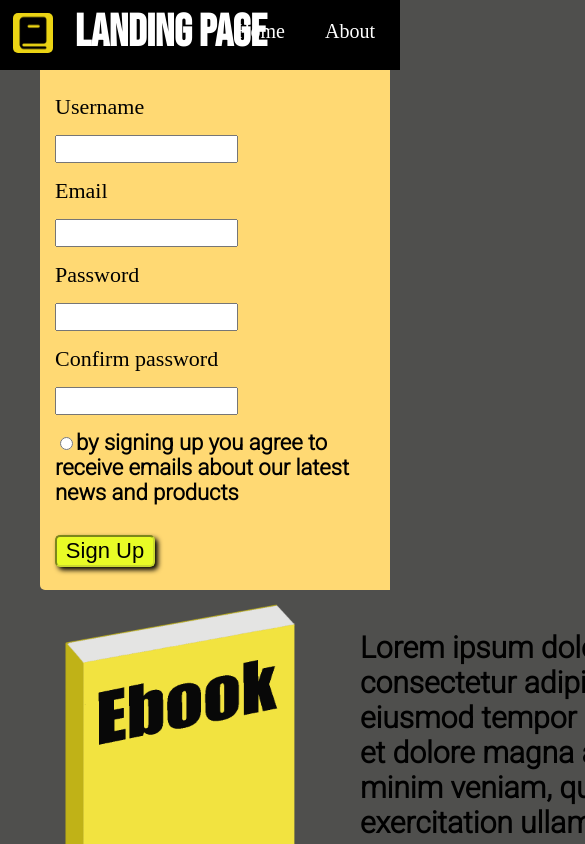
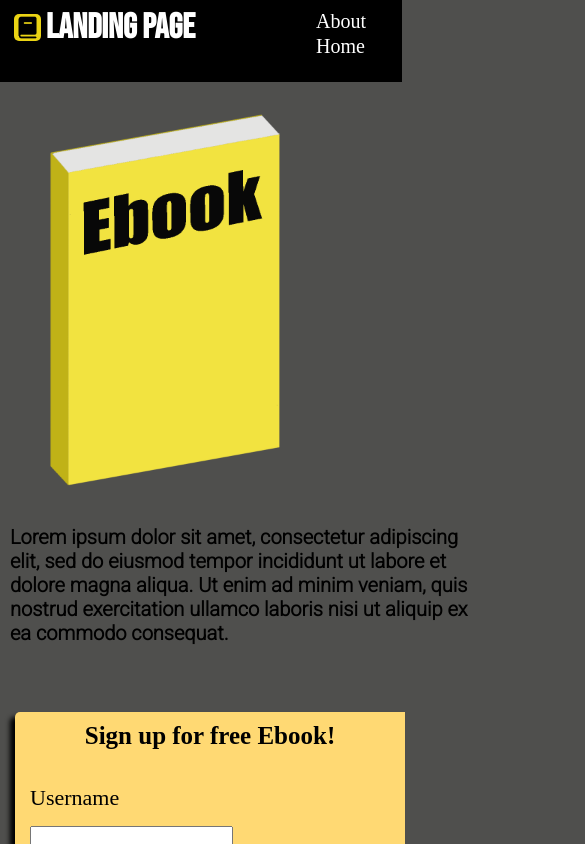
Before and after one commit to alexhmar/Landing-Page, a React (Create React App) app: page / in a window 390 px wide. Shown: the top 844 px of the page, 585 px wide, since content can reach past the window. Built offline with nearby package versions, Linux system fonts and the light colour scheme.

Commit message:
added media query

```diff
--- a/public/index.html
+++ b/public/index.html
@@ -5,6 +5,7 @@
     <link rel="icon" type="image/ico" href="images/favicon.ico" />
   </head>
   <body>
+    <meta name="viewport" content="width=device-width, initial-scale=1.0" />
     <div id="root"></div>
   </body>
 </html>
--- a/src/App.js
+++ b/src/App.js
@@ -16,10 +16,10 @@ function App() {
           <Route
             path="/"
             element={
-              <>
+              <div className="Container">
                 <SignUp validate={validate} />
                 <EbookInfo />
-              </>
+              </div>
             }
           />
           <Route path="/about" element={<About />} />
--- a/src/Components/About.js
+++ b/src/Components/About.js
@@ -19,6 +19,8 @@ const About = () => {
         >
           Google Fonts.
         </a>
+        This website has been made only for desktop and smartphone and doesn't
+        support displays smaller than 320px or bigger than 1200px;
       </p>
     </div>
   );
--- a/src/Components/Header.js
+++ b/src/Components/Header.js
@@ -4,12 +4,10 @@ const Header = () => {
       <header id="header">
         <img src="images/book.png" alt="book" width="40px" height="40px" />
         <h1>Landing Page</h1>
-        <p className="nav-text" id="about-text">
+        <p className="nav-text">
           <a className="nav-a" href="/about">
             About
           </a>
-        </p>
-        <p className="nav-text" id="home">
           <a className="nav-a" href="/">
             Home
           </a>
--- a/src/Components/SignUp.js
+++ b/src/Components/SignUp.js
@@ -19,7 +19,7 @@ const SignUp = ({ validate }) => {
         <span id="confirm_span">
           <input type="radio" id="agree" />
           by signing up you agree to receive emails about our latest news and
-          products
+          products.
         </span>
         <button
           id="signUpBtn"
--- a/src/Styles/App.css
+++ b/src/Styles/App.css
@@ -1,4 +1,8 @@
 @import url("https://fonts.googleapis.com/css2?family=Bebas+Neue&family=Roboto:wght@300&display=swap");
+html {
+  font-size: 62.5%;
+}
+
 body {
   background-color: #4f4f4d;
   margin: 0px;
@@ -7,102 +11,104 @@ body {
 #navbar {
   background-color: blue;
   width: 100%;
-  height: 60px;
+  height: 6rem;
   margin: 0px;
   position: fixed;
   top: 0;
 }
 #navbar header {
   background-color: black;
-  height: 60px;
+  height: 6rem;
   width: 100%;
   margin-top: 0;
-  padding: 5px;
+  padding: 0.6rem;
 }
 #navbar header img[alt=book] {
-  margin: 8px;
+  margin: 0.8rem;
   background-color: #ebd414;
   border-radius: 5px;
 }
 #navbar header h1 {
   color: white;
-  font-size: 45px;
+  font-size: 4.6rem;
   font-family: "Bebas Neue";
-  margin: -60px 70px;
+  margin: -6rem 7rem;
   display: table;
 }
 #navbar header .nav-text {
   float: right;
   color: white;
-  font-size: 20px;
-  margin: 20px 20px;
+  font-size: 2rem;
+  margin-right: 1rem;
 }
 #navbar header .nav-text .nav-a {
   text-decoration: none !important;
   color: white;
+  margin: 2rem;
 }
 #navbar header .nav-text .nav-a:hover {
   color: #fafa0b;
 }
 
 #Ebook_info {
-  margin: 90px 30px;
+  margin: 9rem 3rem;
   display: flex;
   width: max-content;
 }
 #Ebook_info img[alt=ebook] {
-  width: 300px;
-  height: 400px;
-  margin-right: 30px;
+  width: 30rem;
+  height: 40rem;
+  margin-right: 3rem;
 }
 #Ebook_info #book_info_text {
-  max-width: 500px;
-  font-size: 30px;
+  max-width: 50rem;
+  font-size: 3rem;
   font-family: "Roboto", "sans-serif";
   text-align: left;
 }
 
 #sign_up {
-  height: 580px;
-  width: 350px;
+  height: 58rem;
+  width: 35rem;
   background-color: #ffd973;
   float: right;
-  margin-top: 10px;
-  border-radius: 5px 0px 0px 5px;
+  margin-top: 0.5rem;
+  border-radius: 0.5rem 0rem 0px 0.5rem;
+  box-shadow: -5px 5px 5px black;
 }
 #sign_up h2 {
   text-align: center;
-  font-size: 30px;
-  margin-top: 10px;
+  font-size: 3.3rem;
+  margin-top: 1rem;
 }
 #sign_up #sign_upFlex {
   display: flex;
   flex-direction: column;
 }
 #sign_up .pText {
-  font-size: 22px;
-  margin: 15px 15px;
+  font-size: 2.2rem;
+  margin: 1.5rem 1.5rem;
 }
 #sign_up .input {
   width: 50%;
-  height: 22px;
-  margin-left: 15px;
+  height: 2.2rem;
+  margin-left: 1.5rem;
 }
 #sign_up #confirm_span {
-  font-size: 22px;
+  font-size: 2.2rem;
   font-family: "Roboto", "sans-serif";
   font-weight: bold;
-  margin: 15px 15px;
+  margin: 1.5rem 1.5rem;
 }
 #sign_up #signUpBtn {
-  width: 100px;
-  margin: 15px 15px;
-  font-size: 22px;
+  width: 10rem;
+  margin: 1.5rem 1.5rem;
+  font-size: 2.2rem;
   background-color: #e8fc26;
   border-radius: 5px;
   border-style: inset;
   border-color: #cada2f;
-  box-shadow: 3px 3px 5px black;
+  box-shadow: -3px 3px 5px black;
 }
 #sign_up #signUpBtn:hover {
   cursor: pointer;
@@ -115,17 +121,18 @@ body {
   top: 50%;
   left: 50%;
   transform: translate(-50%, -50%);
-  width: 500px;
-  height: 400px;
+  width: 50rem;
+  height: 40rem;
   background-color: white;
   border-radius: 5px;
   text-align: center;
+  box-shadow: -5px 5px 5px black;
 }
 #thankyou h3 {
-  font-size: 35px;
+  font-size: 3.5rem;
 }
 #thankyou h4 {
-  font-size: 22px;
+  font-size: 2.2rem;
 }
 
 #about {
@@ -134,13 +141,123 @@ body {
   bottom: 0;
   left: 0;
   right: 0;
-  width: 500px;
-  height: 400px;
+  width: 50rem;
+  height: 40rem;
   margin: auto;
   text-align: center;
 }
 #about #aboutText {
-  font-size: 30px;
+  font-size: 3rem;
+}
+
+@media only screen and (min-width: 320px) and (max-width: 480px) {
+  #navbar {
+    width: 100%;
+    height: 7rem;
+    margin: 0px;
+    position: fixed;
+    top: 0;
+  }
+  #navbar header {
+    height: 7rem;
+    width: 100%;
+    margin-top: 0;
+    padding: 0.6rem;
+  }
+  #navbar header .nav-text {
+    display: flex;
+    flex-direction: column;
+    margin: 0.5rem;
+  }
+  #navbar header .nav-text .nav-a {
+    margin: 0.1rem 2.5rem;
+  }
+  #navbar header img[alt=book] {
+    width: 27px;
+    height: 27px;
+  }
+  #navbar header h1 {
+    color: white;
+    font-size: 3.5rem;
+    font-family: "Bebas Neue";
+    margin: -4.5rem 4rem;
+  }
+
+  .Container {
+    display: flex;
+    flex-direction: column-reverse;
+  }
+
+  #Ebook_info {
+    padding: 0.5rem;
+    display: flex;
+    flex-direction: column;
+    margin-left: 0.5rem;
+    margin-right: 0.5rem;
+    margin-bottom: 2rem;
+  }
+  #Ebook_info img[alt=ebook] {
+    margin-top: 9rem;
+    min-width: 20rem;
+    min-height: 30rem;
+    margin: 0.5rem;
+  }
+  #Ebook_info #book_info_text {
+    min-width: 30rem;
+    max-width: 46rem;
+    font-size: 2rem;
+    margin-top: 2rem;
+  }
+
+  #sign_up {
+    height: 60rem;
+    width: 100%;
+    margin: 1.5rem;
+  }
+  #sign_up h2 {
+    text-align: center;
+    font-size: 2.5rem;
+    margin-top: 1rem;
+  }
+  #sign_up #confirm_span {
+    font-size: 2.2rem;
+    margin: 1.5rem 1.5rem;
+    width: 27rem;
+  }
+
+  #about {
+    position: fixed;
+    top: 0;
+    bottom: 0;
+    left: 0;
+    right: 0;
+    max-width: 30rem;
+    height: 30rem;
+    margin: auto;
+    text-align: center;
+  }
+  #about #aboutText {
+    font-size: 2.2rem;
+  }
+
+  #thankyou {
+    position: fixed;
+    top: 60%;
+    left: 50%;
+    transform: translate(-50%, -50%);
+    width: 30rem;
+    height: 25rem;
+    background-color: white;
+    border-radius: 5px;
+    text-align: center;
+  }
+  #thankyou h3 {
+    font-size: 3rem;
+  }
+  #thankyou h4 {
+    font-size: 2.2rem;
+    margin: 0.5rem;
+  }
 }
 
 /*# sourceMappingURL=App.css.map */
--- a/src/Styles/App.scss
+++ b/src/Styles/App.scss
@@ -1,4 +1,9 @@
 @import url("https://fonts.googleapis.com/css2?family=Bebas+Neue&family=Roboto:wght@300&display=swap");
+
+html {
+  font-size: 62.5%;
+}
+
 body {
   background-color: #4f4f4d;
   margin: 0px;
@@ -7,41 +12,42 @@ body {
 #navbar {
   background-color: blue;
   width: 100%;
-  height: 60px;
+  height: 6rem;
   margin: 0px;
   position: fixed;
   top: 0;
 
   header {
     background-color: black;
-    height: 60px;
+    height: 6rem;
     width: 100%;
     margin-top: 0;
-    padding: 5px;
+    padding: 0.6rem;
 
     img[alt="book"] {
-      margin: 8px;
+      margin: 0.8rem;
       background-color: #ebd414;
       border-radius: 5px;
     }
 
     h1 {
       color: white;
-      font-size: 45px;
+      font-size: 4.6rem;
       font-family: "Bebas Neue";
-      margin: -60px 70px;
+      margin: -6rem 7rem;
       display: table;
     }
 
     .nav-text {
       float: right;
       color: white;
-      font-size: 20px;
-      margin: 20px 20px;
+      font-size: 2rem;
+      margin-right: 1rem;
 
       .nav-a {
         text-decoration: none !important;
         color: white;
+        margin: 2rem;
       }
 
       .nav-a:hover {
@@ -52,36 +58,37 @@ body {
 }
 
 #Ebook_info {
-  margin: 90px 30px;
+  margin: 9rem 3rem;
   display: flex;
   width: max-content;
 
   img[alt="ebook"] {
-    width: 300px;
-    height: 400px;
-    margin-right: 30px;
+    width: 30rem;
+    height: 40rem;
+    margin-right: 3rem;
   }
 
   #book_info_text {
-    max-width: 500px;
-    font-size: 30px;
+    max-width: 50rem;
+    font-size: 3rem;
     font-family: "Roboto", "sans-serif";
     text-align: left;
   }
 }
 
 #sign_up {
-  height: 580px;
-  width: 350px;
+  height: 58rem;
+  width: 35rem;
   background-color: #ffd973;
   float: right;
-  margin-top: 10px;
-  border-radius: 5px 0px 0px 5px;
+  margin-top: 0.5rem;
+  border-radius: 0.5rem 0rem 0px 0.5rem;
+  box-shadow: -5px 5px 5px black;
 
   h2 {
     text-align: center;
-    font-size: 30px;
-    margin-top: 10px;
+    font-size: 3.3rem;
+    margin-top: 1rem;
   }
 
   #sign_upFlex {
@@ -90,32 +97,32 @@ body {
   }
 
   .pText {
-    font-size: 22px;
-    margin: 15px 15px;
+    font-size: 2.2rem;
+    margin: 1.5rem 1.5rem;
   }
 
   .input {
     width: 50%;
-    height: 22px;
-    margin-left: 15px;
+    height: 2.2rem;
+    margin-left: 1.5rem;
   }
 
   #confirm_span {
-    font-size: 22px;
+    font-size: 2.2rem;
     font-family: "Roboto", "sans-serif";
     font-weight: bold;
-    margin: 15px 15px;
+    margin: 1.5rem 1.5rem;
   }
 
   #signUpBtn {
-    width: 100px;
-    margin: 15px 15px;
-    font-size: 22px;
+    width: 10rem;
+    margin: 1.5rem 1.5rem;
+    font-size: 2.2rem;
     background-color: #e8fc26;
     border-radius: 5px;
     border-style: inset;
     border-color: #cada2f;
-    box-shadow: 3px 3px 5px black;
+    box-shadow: -3px 3px 5px black;
   }
   #signUpBtn:hover {
     cursor: pointer;
@@ -129,17 +136,18 @@ body {
   top: 50%;
   left: 50%;
   transform: translate(-50%, -50%);
-  width: 500px;
-  height: 400px;
+  width: 50rem;
+  height: 40rem;
   background-color: white;
   border-radius: 5px;
   text-align: center;
+  box-shadow: -5px 5px 5px black;
 
   h3 {
-    font-size: 35px;
+    font-size: 3.5rem;
   }
   h4 {
-    font-size: 22px;
+    font-size: 2.2rem;
   }
 }
 
@@ -149,12 +157,127 @@ body {
   bottom: 0;
   left: 0;
   right: 0;
-  width: 500px;
-  height: 400px;
+  width: 50rem;
+  height: 40rem;
   margin: auto;
   text-align: center;
 
   #aboutText {
-    font-size: 30px;
+    font-size: 3rem;
   }
 }
+
+@media only screen and (min-width: 320px) and(max-width:480px) {
+  #navbar {
+    width: 100%;
+    height: 7rem;
+    margin: 0px;
+    position: fixed;
+    top: 0;
+
+    header {
+      height: 7rem;
+      width: 100%;
+      margin-top: 0;
+      padding: 0.6rem;
+
+      .nav-text {
+        display: flex;
+        flex-direction: column;
+        margin: 0.5rem;
+
+        .nav-a {
+          margin: 0.1rem 2.5rem;
+        }
+      }
+
+      img[alt="book"] {
+        width: 27px;
+        height: 27px;
+      }
+      h1 {
+        color: white;
+        font-size: 3.5rem;
+        font-family: "Bebas Neue";
+        margin: -4.5rem 4rem;
+      }
+    }
+  }
+
+  .Container {
+    display: flex;
+    flex-direction: column-reverse;
+  }
+
+  #Ebook_info {
+    padding: 0.5rem;
+    display: flex;
+    flex-direction: column;
+    margin-left: 0.5rem;
+    margin-right: 0.5rem;
+    margin-bottom: 2rem;
+    img[alt="ebook"] {
+      margin-top: 9rem;
+      min-width: 20rem;
+      min-height: 30rem;
+
+      margin: 0.5rem;
+    }
+    #book_info_text {
+      min-width: 30rem;
+      max-width: 46rem;
+      font-size: 2rem;
+      margin-top: 2rem;
+    }
+  }
+  #sign_up {
+    height: 60rem;
+    width: 100%;
+    margin: 1.5rem;
+    h2 {
+      text-align: center;
+      font-size: 2.5rem;
+      margin-top: 1rem;
+    }
+    #confirm_span {
+      font-size: 2.2rem;
+      margin: 1.5rem 1.5rem;
+      width: 27rem;
+    }
+  }
+  #about {
+    position: fixed;
+    top: 0;
+    bottom: 0;
+    left: 0;
+    right: 0;
+    max-width: 30rem;
+    height: 30rem;
+    margin: auto;
+    text-align: center;
+
+    #aboutText {
+      font-size: 2.2rem;
+    }
+  }
+
+  #thankyou {
+    position: fixed;
+    top: 60%;
+    left: 50%;
+    transform: translate(-50%, -50%);
+    width: 30rem;
+    height: 25rem;
+    background-color: white;
+    border-radius: 5px;
+    text-align: center;
+
+    h3 {
+      font-size: 3rem;
+    }
+    h4 {
+      font-size: 2.2rem;
+      margin: 0.5rem;
+    }
+  }
+}
```
Also changed, not shown: 2 other files (tests, documents, lock files or other folders).
